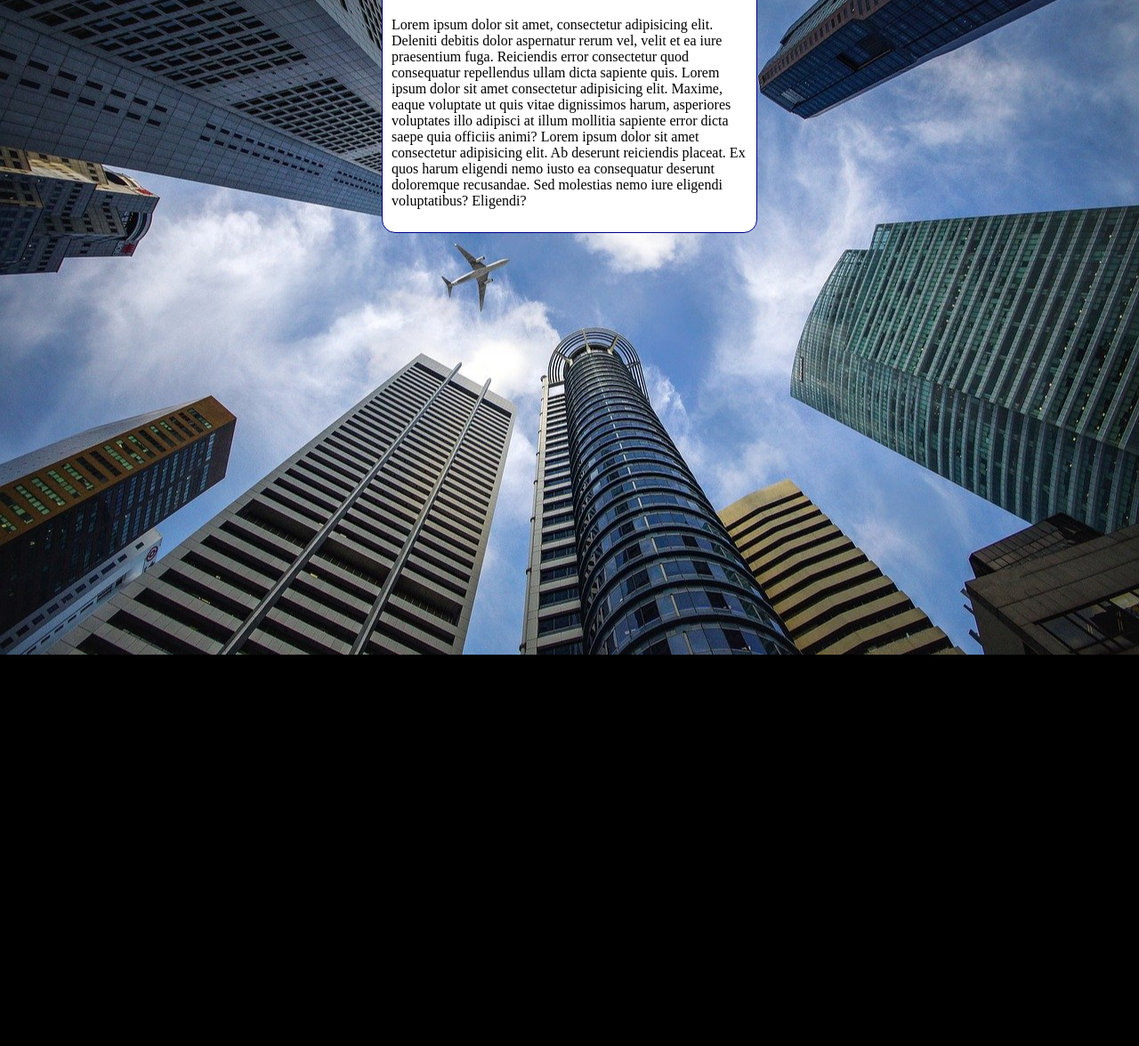
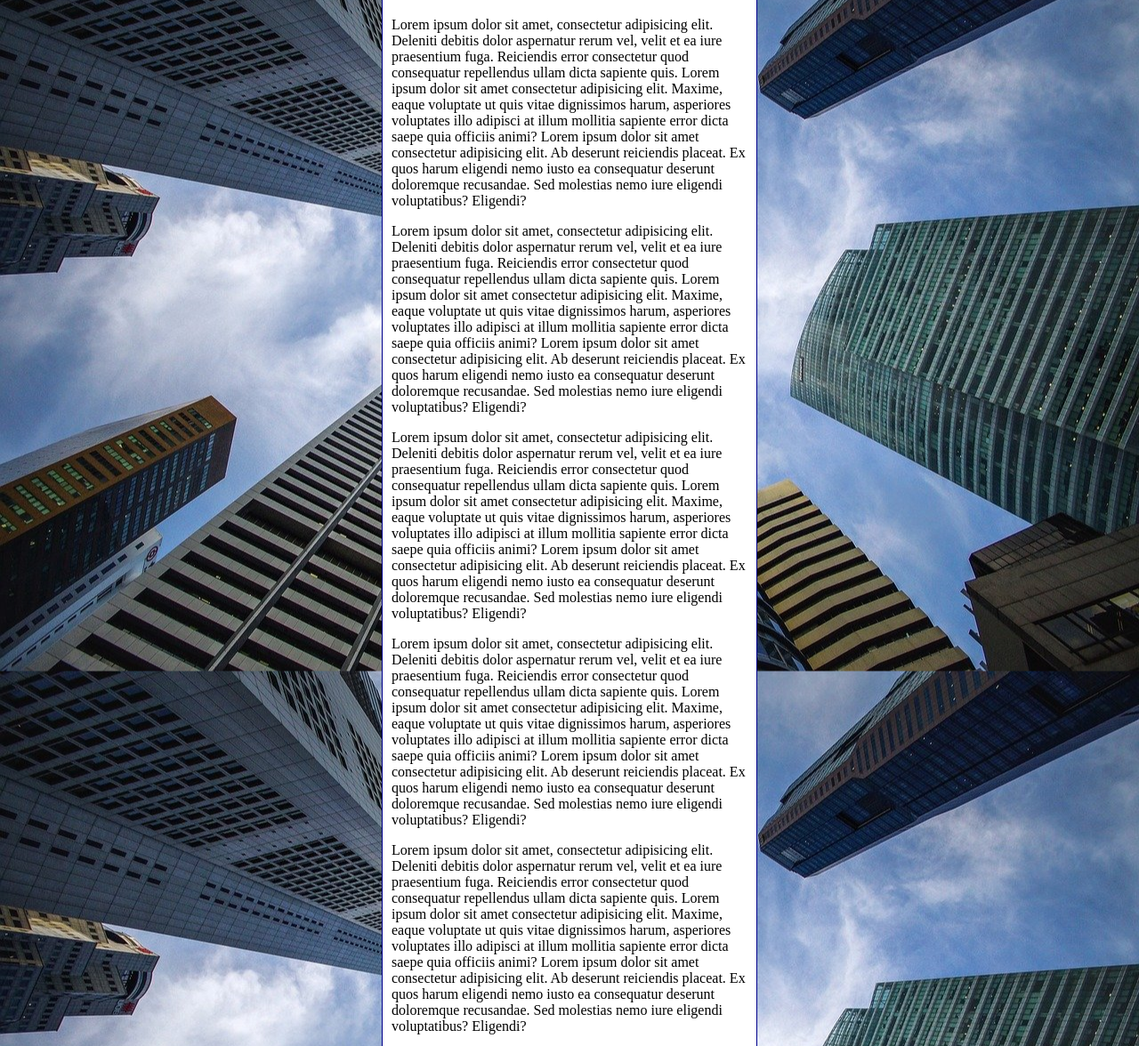
Before and after one commit to Matheus-Papa/Curso-HTML5, a plain HTML site: page Modulo_3/Exercicios/ex.022/fundo006.html in a window 1280 px wide. Shown: the part 80-1256 px from the top of the page at 89% size. Before the commit the page ends 816 px from the top, so only its background shows below. Drawn offline with Linux system fonts and the light colour scheme.

Commit message:
fundo006 atualização

```diff
--- a/Modulo_3/Exercicios/ex.022/fundo006.html
+++ b/Modulo_3/Exercicios/ex.022/fundo006.html
@@ -10,7 +10,7 @@
             background-color: black;
             background-image: url(imagens/wallpaper002.jpg);
             background-position: center center;
-            background-repeat: no-repeat;
+            background-repeat: repeat-y;
             background-size: cover;
         }
 
@@ -28,6 +28,11 @@
     <main>
         <h1>Teste de Imagem de fundo</h1>
         <p>Lorem ipsum dolor sit amet, consectetur adipisicing elit. Deleniti debitis dolor aspernatur rerum vel, velit et ea iure praesentium fuga. Reiciendis error consectetur quod consequatur repellendus ullam dicta sapiente quis. Lorem ipsum dolor sit amet consectetur adipisicing elit. Maxime, eaque voluptate ut quis vitae dignissimos harum, asperiores voluptates illo adipisci at illum mollitia sapiente error dicta saepe quia officiis animi? Lorem ipsum dolor sit amet consectetur adipisicing elit. Ab deserunt reiciendis placeat. Ex quos harum eligendi nemo iusto ea consequatur deserunt doloremque recusandae. Sed molestias nemo iure eligendi voluptatibus? Eligendi?</p>
+        <p>Lorem ipsum dolor sit amet, consectetur adipisicing elit. Deleniti debitis dolor aspernatur rerum vel, velit et ea iure praesentium fuga. Reiciendis error consectetur quod consequatur repellendus ullam dicta sapiente quis. Lorem ipsum dolor sit amet consectetur adipisicing elit. Maxime, eaque voluptate ut quis vitae dignissimos harum, asperiores voluptates illo adipisci at illum mollitia sapiente error dicta saepe quia officiis animi? Lorem ipsum dolor sit amet consectetur adipisicing elit. Ab deserunt reiciendis placeat. Ex quos harum eligendi nemo iusto ea consequatur deserunt doloremque recusandae. Sed molestias nemo iure eligendi voluptatibus? Eligendi?</p>
+        <p>Lorem ipsum dolor sit amet, consectetur adipisicing elit. Deleniti debitis dolor aspernatur rerum vel, velit et ea iure praesentium fuga. Reiciendis error consectetur quod consequatur repellendus ullam dicta sapiente quis. Lorem ipsum dolor sit amet consectetur adipisicing elit. Maxime, eaque voluptate ut quis vitae dignissimos harum, asperiores voluptates illo adipisci at illum mollitia sapiente error dicta saepe quia officiis animi? Lorem ipsum dolor sit amet consectetur adipisicing elit. Ab deserunt reiciendis placeat. Ex quos harum eligendi nemo iusto ea consequatur deserunt doloremque recusandae. Sed molestias nemo iure eligendi voluptatibus? Eligendi?</p>
+        <p>Lorem ipsum dolor sit amet, consectetur adipisicing elit. Deleniti debitis dolor aspernatur rerum vel, velit et ea iure praesentium fuga. Reiciendis error consectetur quod consequatur repellendus ullam dicta sapiente quis. Lorem ipsum dolor sit amet consectetur adipisicing elit. Maxime, eaque voluptate ut quis vitae dignissimos harum, asperiores voluptates illo adipisci at illum mollitia sapiente error dicta saepe quia officiis animi? Lorem ipsum dolor sit amet consectetur adipisicing elit. Ab deserunt reiciendis placeat. Ex quos harum eligendi nemo iusto ea consequatur deserunt doloremque recusandae. Sed molestias nemo iure eligendi voluptatibus? Eligendi?</p>
+        <p>Lorem ipsum dolor sit amet, consectetur adipisicing elit. Deleniti debitis dolor aspernatur rerum vel, velit et ea iure praesentium fuga. Reiciendis error consectetur quod consequatur repellendus ullam dicta sapiente quis. Lorem ipsum dolor sit amet consectetur adipisicing elit. Maxime, eaque voluptate ut quis vitae dignissimos harum, asperiores voluptates illo adipisci at illum mollitia sapiente error dicta saepe quia officiis animi? Lorem ipsum dolor sit amet consectetur adipisicing elit. Ab deserunt reiciendis placeat. Ex quos harum eligendi nemo iusto ea consequatur deserunt doloremque recusandae. Sed molestias nemo iure eligendi voluptatibus? Eligendi?</p>
+        <p>Lorem ipsum dolor sit amet, consectetur adipisicing elit. Deleniti debitis dolor aspernatur rerum vel, velit et ea iure praesentium fuga. Reiciendis error consectetur quod consequatur repellendus ullam dicta sapiente quis. Lorem ipsum dolor sit amet consectetur adipisicing elit. Maxime, eaque voluptate ut quis vitae dignissimos harum, asperiores voluptates illo adipisci at illum mollitia sapiente error dicta saepe quia officiis animi? Lorem ipsum dolor sit amet consectetur adipisicing elit. Ab deserunt reiciendis placeat. Ex quos harum eligendi nemo iusto ea consequatur deserunt doloremque recusandae. Sed molestias nemo iure eligendi voluptatibus? Eligendi?</p>
     </main>
 </body>
 </html>
```
